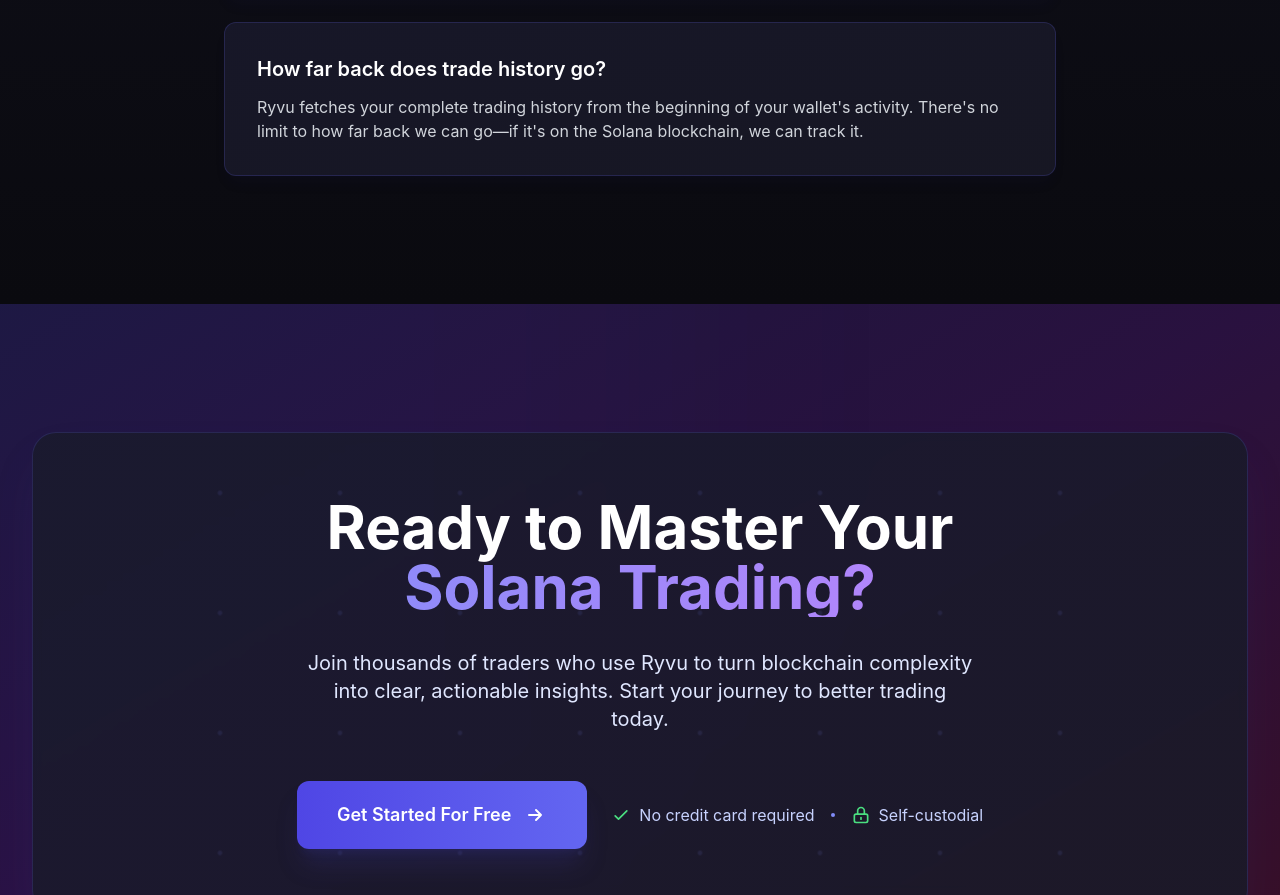
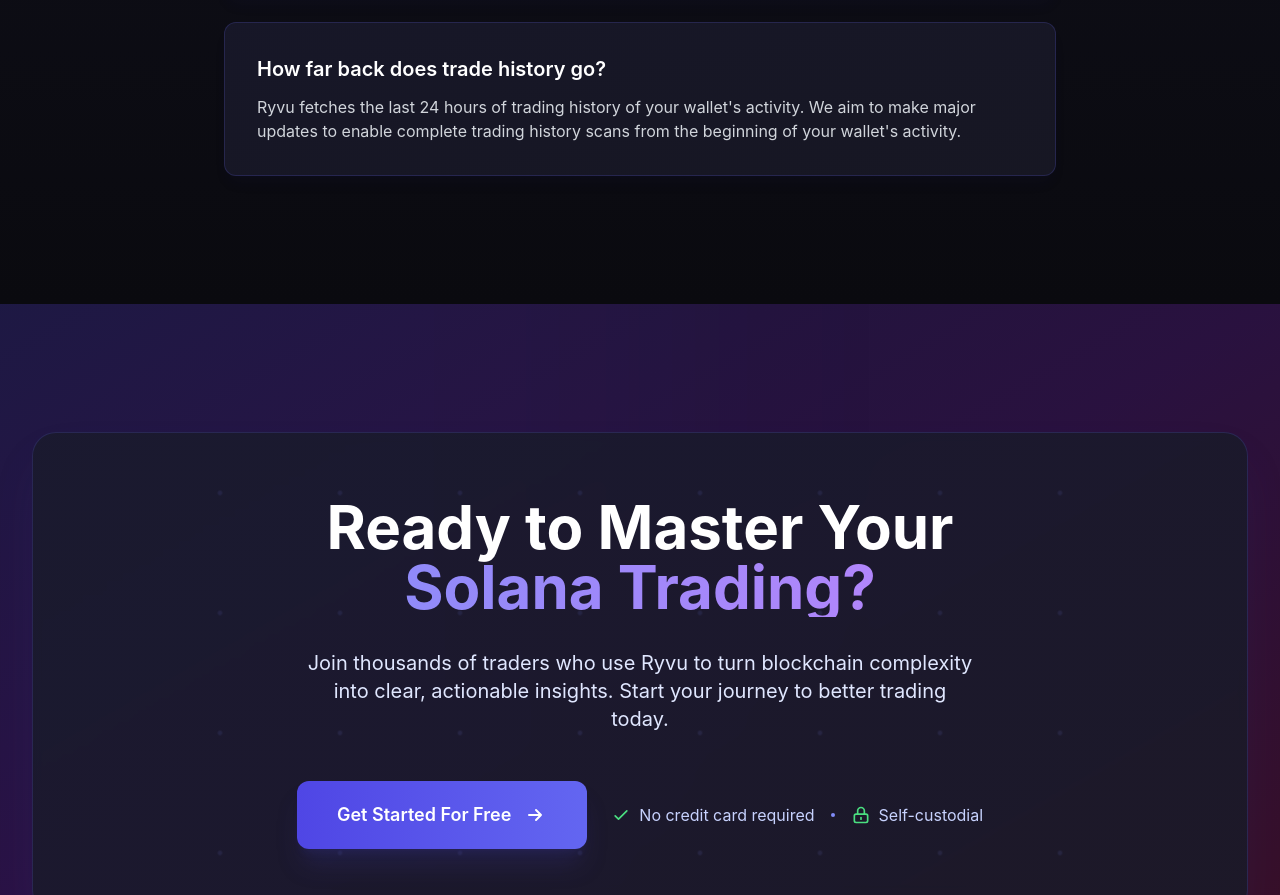
Before and after one commit to BLprojects-1/TradeStats, a Next.js app: page / in a window 1280 px wide. Shown: the part 4695-5590 px from the top of the page. Built offline with nearby package versions, Linux system fonts and the light colour scheme; no server answers.

Commit message:
Update index page content

```diff
--- a/src/pages/index.tsx
+++ b/src/pages/index.tsx
@@ -597,7 +597,7 @@
               <div className="bg-gradient-to-br from-[#1a1a2e]/80 to-[#1a1a28]/80 backdrop-blur-sm p-8 rounded-xl border border-indigo-500/20 shadow-lg shadow-indigo-900/5 hover:shadow-indigo-900/10 hover:border-indigo-500/30 transition-all duration-300">
                 <h3 className="text-xl font-semibold mb-3 text-white">How far back does trade history go?</h3>
                 <p className="text-gray-300">
-                  Ryvu fetches your complete trading history from the beginning of your wallet's activity. There's no limit to how far back we can go—if it's on the Solana blockchain, we can track it.
+                  Ryvu fetches the last 24 hours of trading history of your wallet's activity. We aim to make major updates to enable complete trading history scans from the beginning of your wallet's activity.
                 </p>
               </div>
             </div>
```
